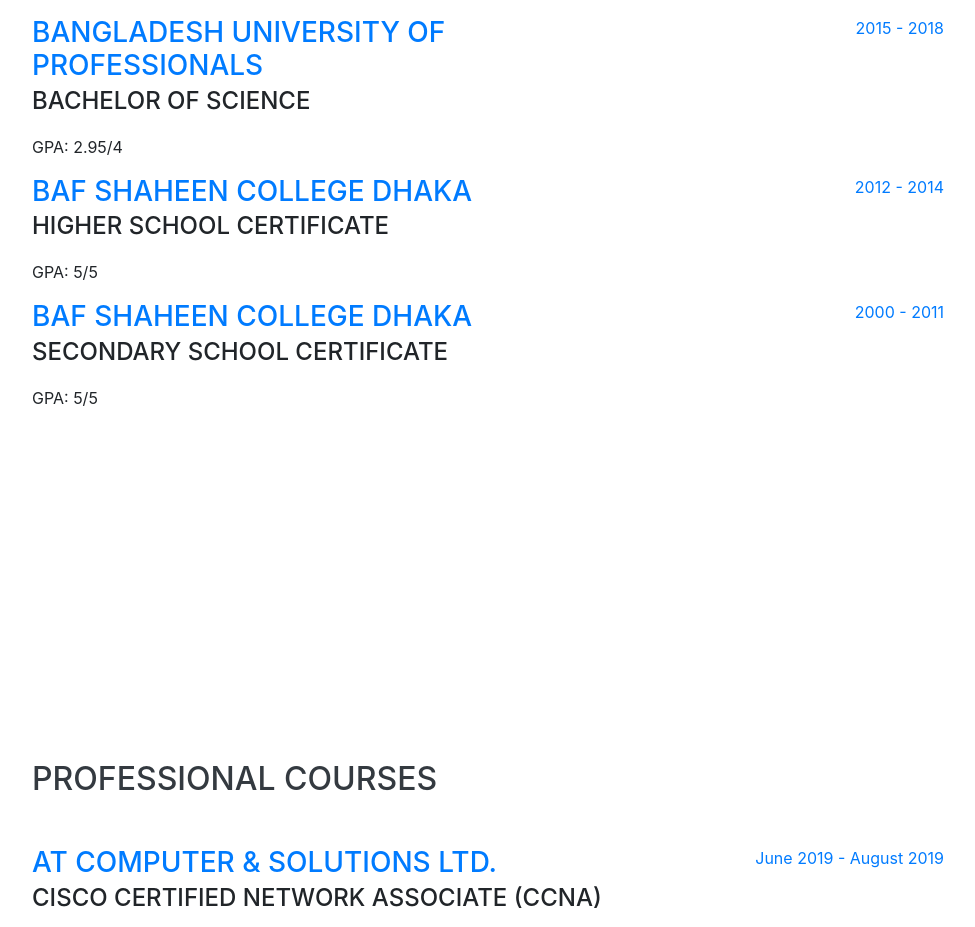
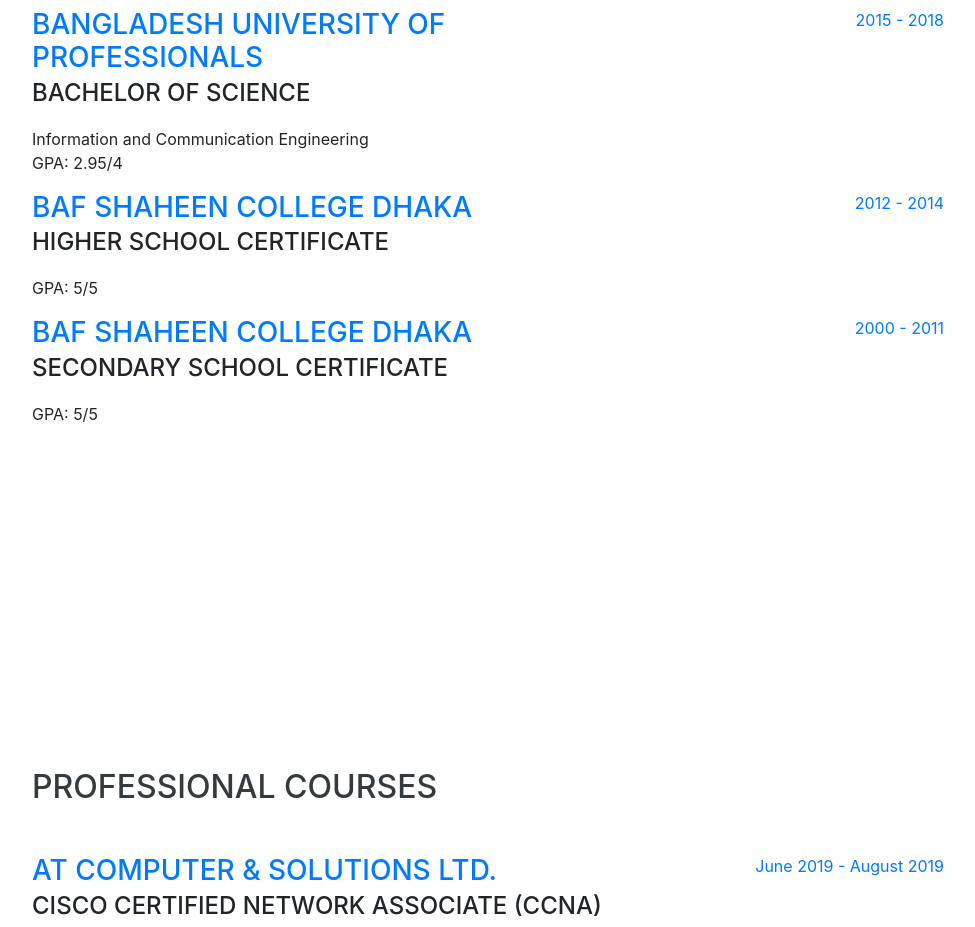
Before and after one commit to eiko03/eiko03.github.io, a website with bundled scripts: page index.html in a window 1280 px wide. Shown: the part 1920-2847 px from the top of the page, without its empty margins (288-1263 px from the left). Built offline with nearby package versions, Linux system fonts and the light colour scheme; a web font is replaced by a local one.

Commit message:
Update index.html

```diff
--- a/index.html
+++ b/index.html
@@ -177,6 +177,7 @@
 			</a>
 			</h3>
             <div class="subheading mb-3">Bachelor of Science</div>
+		  <div>Information and Communication Engineering</div>
             <p>GPA: 2.95/4</p>
           </div>
           <div class="resume-date text-md-right">
```
